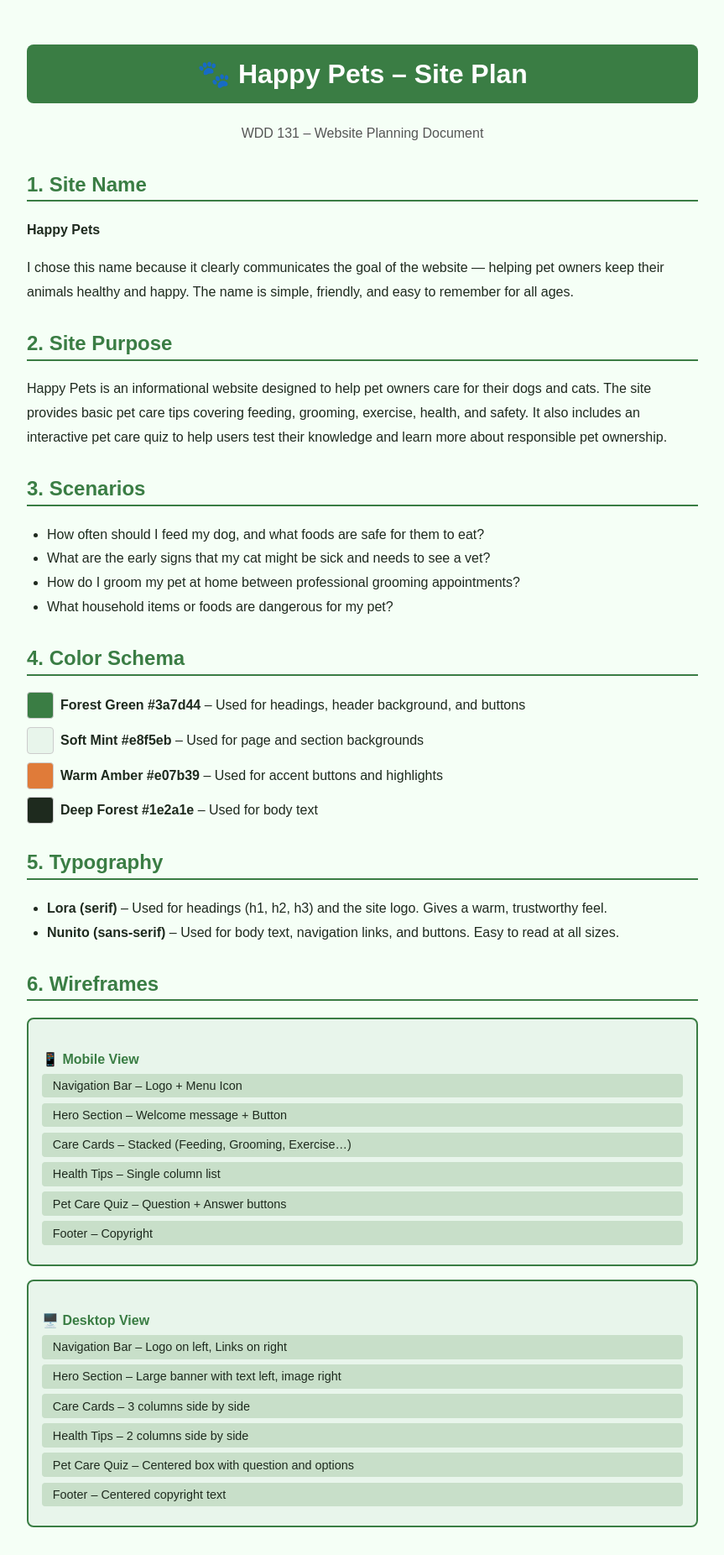
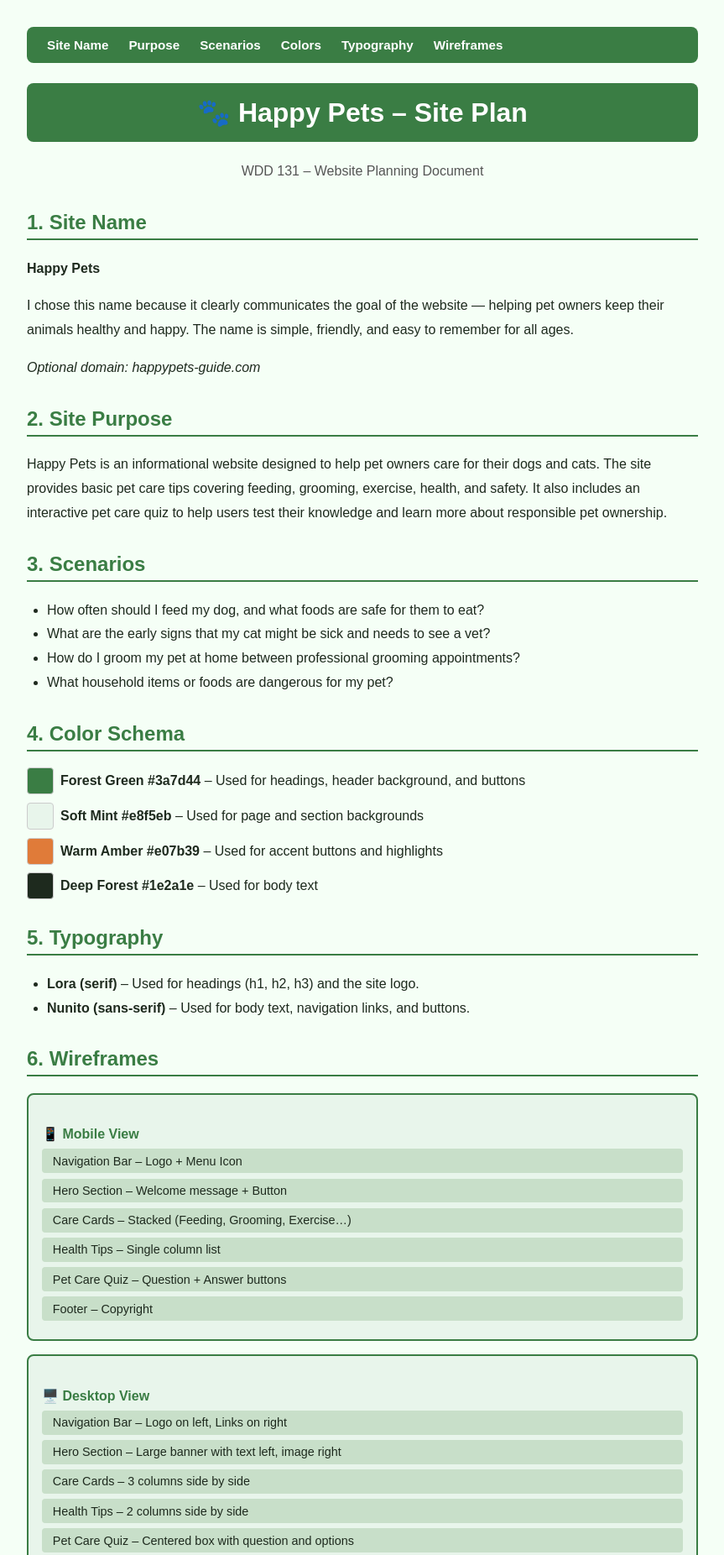
Before and after one commit to sunshine1215/wdd131, a plain HTML site: page styles/siteplan.html in a window 1280 px wide. Shown: the top 1852 px of the page at 84% size, without its empty margins (208-1071 px from the left). Drawn offline with Linux system fonts and the light colour scheme.

Commit message:
Siteplan project

```diff
--- a/styles/siteplan.css
+++ b/styles/siteplan.css
@@ -22,10 +22,44 @@ body {
   margin-top: 2rem;
 }
 
-    p, li { line-height: 1.8; font-size: 1rem; }
+p, li {
+  line-height: 1.8;
+  font-size: 1rem;
+}
 
-    ul { padding-left: 1.5rem; }
+ul {
+  padding-left: 1.5rem;
+}
 
+/* subtitle under h1 */
+.subtitle {
+  text-align: center;
+  color: #555;
+}
+
+/* nav */
+nav {
+  background-color: #3a7d44;
+  padding: .8rem 1.5rem;
+  border-radius: 8px;
+  margin-bottom: 1.5rem;
+  display: flex;
+  gap: 1.5rem;
+  flex-wrap: wrap;
+}
+
+nav a {
+  color: white;
+  text-decoration: none;
+  font-weight: bold;
+  font-size: .95rem;
+}
+
+nav a:hover {
+  text-decoration: underline;
+}
+
+/* color swatches */
 .color-box {
   display: inline-block;
   width: 30px;
@@ -36,16 +70,22 @@ body {
   border: 1px solid #ccc;
 }
 
+.green-box { background-color: #3a7d44; }
+.mint-box  { background-color: #e8f5eb; }
+.amber-box { background-color: #e07b39; }
+.dark-box  { background-color: #1e2a1e; }
+
 .color-row {
   display: flex;
   align-items: center;
   margin-bottom: .6rem;
 }
 
+/* wireframes */
 .wireframe {
   border: 2px solid #3a7d44;
   border-radius: 8px;
-      background: #e8f5eb;
+  background-color: #e8f5eb;
   padding: 1rem;
   margin-bottom: 1rem;
 }
@@ -56,7 +96,7 @@ body {
 }
 
 .wf-box {
-      background: #c8dfc9;
+  background-color: #c8dfc9;
   border-radius: 4px;
   padding: .4rem .8rem;
   margin-bottom: .4rem;
@@ -64,6 +104,7 @@ body {
   color: #1e2a1e;
 }
 
+/* footer */
 footer {
   margin-top: 3rem;
   text-align: center;
--- a/styles/siteplan.html
+++ b/styles/siteplan.html
@@ -1,28 +1,39 @@
-<!DOCTYPE html>
+ <!DOCTYPE html>
 <html lang="en">
 <head>
-  <meta charset="UTF-8" />
-  <meta name="viewport" content="width=device-width, initial-scale=1.0" />
+  <meta charset="UTF-8">
+  <meta name="viewport" content="width=device-width, initial-scale=1.0">
+  <meta name="description" content="Happy Pets site plan — a pet care guide website for dog and cat owners covering feeding, grooming, health, and safety.">
+  <meta name="author" content="Sarah Itse">
   <title>Happy Pets – Site Plan</title>
-  <link rel="stylesheet" href="siteplan.css" />
-
+  <link rel="stylesheet" href="siteplan.css">
 </head>
 <body>
 
+  <nav>
+    <a href="#site-name">Site Name</a>
+    <a href="#purpose">Purpose</a>
+    <a href="#scenarios">Scenarios</a>
+    <a href="#colors">Colors</a>
+    <a href="#typography">Typography</a>
+    <a href="#wireframes">Wireframes</a>
+  </nav>
+
   <h1>🐾 Happy Pets – Site Plan</h1>
-  <p style="text-align:center; color:#555;">WDD 131 – Website Planning Document</p>
+  <p class="subtitle">WDD 131 – Website Planning Document</p>
 
   <!-- 1. SITE NAME -->
-  <h2>1. Site Name</h2>
+  <h2 id="site-name">1. Site Name</h2>
   <p><strong>Happy Pets</strong></p>
   <p>
     I chose this name because it clearly communicates the goal of the website —
     helping pet owners keep their animals healthy and happy. The name is simple,
     friendly, and easy to remember for all ages.
   </p>
+  <p><em>Optional domain: happypets-guide.com</em></p>
 
   <!-- 2. SITE PURPOSE -->
-  <h2>2. Site Purpose</h2>
+  <h2 id="purpose">2. Site Purpose</h2>
   <p>
     Happy Pets is an informational website designed to help pet owners care for
     their dogs and cats. The site provides basic pet care tips covering feeding,
@@ -32,7 +43,7 @@
   </p>
 
   <!-- 3. SCENARIOS -->
-  <h2>3. Scenarios</h2>
+  <h2 id="scenarios">3. Scenarios</h2>
   <ul>
     <li>How often should I feed my dog, and what foods are safe for them to eat?</li>
     <li>What are the early signs that my cat might be sick and needs to see a vet?</li>
@@ -41,35 +52,36 @@
   </ul>
 
   <!-- 4. COLOR SCHEMA -->
-  <h2>4. Color Schema</h2>
+  <h2 id="colors">4. Color Schema</h2>
 
   <div class="color-row">
-    <span class="color-box" style="background:#3a7d44;"></span>
+    <span class="color-box green-box"></span>
     <span><strong>Forest Green #3a7d44</strong> – Used for headings, header background, and buttons</span>
   </div>
   <div class="color-row">
-    <span class="color-box" style="background:#e8f5eb;"></span>
+    <span class="color-box mint-box"></span>
     <span><strong>Soft Mint #e8f5eb</strong> – Used for page and section backgrounds</span>
   </div>
   <div class="color-row">
-    <span class="color-box" style="background:#e07b39;"></span>
+    <span class="color-box amber-box"></span>
     <span><strong>Warm Amber #e07b39</strong> – Used for accent buttons and highlights</span>
   </div>
   <div class="color-row">
-    <span class="color-box" style="background:#1e2a1e;"></span>
+    <span class="color-box dark-box"></span>
     <span><strong>Deep Forest #1e2a1e</strong> – Used for body text</span>
   </div>
 
   <!-- 5. TYPOGRAPHY -->
-  <h2>5. Typography</h2>
+  <h2 id="typography">5. Typography</h2>
   <ul>
-    <li><strong>Lora (serif)</strong> – Used for headings (h1, h2, h3) and the site logo. Gives a warm, trustworthy feel.</li>
-    <li><strong>Nunito (sans-serif)</strong> – Used for body text, navigation links, and buttons. Easy to read at all sizes.</li>
+    <li><strong>Lora (serif)</strong> – Used for headings (h1, h2, h3) and the site logo.</li>
+    <li><strong>Nunito (sans-serif)</strong> – Used for body text, navigation links, and buttons.</li>
   </ul>
 
   <!-- 6. WIREFRAMES -->
-  <h2>6. Wireframes</h2>
-<div class="wireframe">
+  <h2 id="wireframes">6. Wireframes</h2>
+
+  <div class="wireframe">
     <h4>📱 Mobile View</h4>
     <div class="wf-box">Navigation Bar – Logo + Menu Icon</div>
     <div class="wf-box">Hero Section – Welcome message + Button</div>
@@ -88,7 +100,6 @@
     <div class="wf-box">Pet Care Quiz – Centered box with question and options</div>
     <div class="wf-box">Footer – Centered copyright text</div>
   </div>
-
   <footer>
     <p>Happy Pets &copy; 2026 |Sarah Itse| WDD 131 Site Plan</p>
   </footer>
```
Lines whose indentation alone changed are shown as unchanged.
